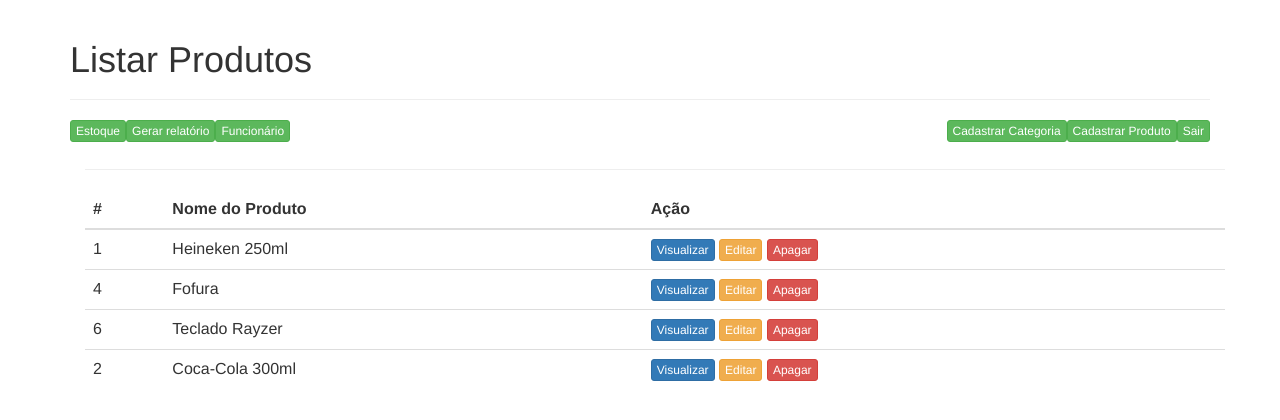
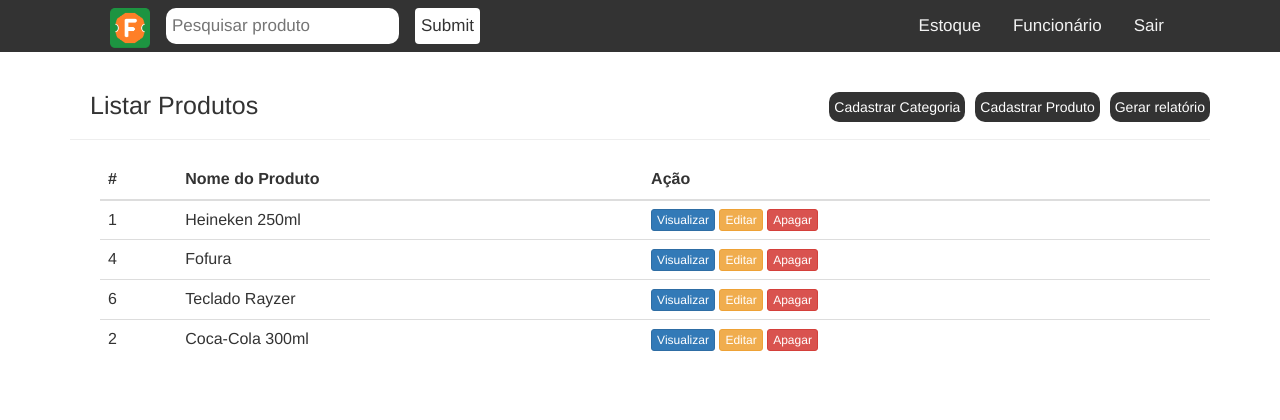
Before and after one commit to JuniorJWJ/Estock, a PHP site: page /estock-master/produto.php in a window 1280 px wide. Shown: the top 420 px of the page. Run offline with PHP 8.4, Linux system fonts and the light colour scheme; a user stored in the database is signed in; data comes from the database, SQL or seed files in the repository; data that the repository does not hold is empty; some libraries are stand-ins or nearby versions.

Commit message:
Botões de ação + navbar

```diff
--- a/css/style.css
+++ b/css/style.css
@@ -1,55 +1,74 @@
-/* * {box-sizing: border-box;}
-
-body {
-  margin: 0;
-  font-family: Arial, Helvetica, sans-serif;
-}
-
+/* NAVBAR */
 .topnav {
+  background-color: #333;
   overflow: hidden;
-  background-color: #e9e9e9;
 }
 
 .topnav a {
-  float: left;
-  display: block;
-  color: black;
+  float: right;
+  color: #f2f2f2;
   text-align: center;
   padding: 14px 16px;
   text-decoration: none;
   font-size: 17px;
+
 }
 
 .topnav a:hover {
   background-color: #ddd;
   color: black;
 }
-
 .topnav a.active {
-  background-color: #2196F3;
+  background-color: #4CAF50;
   color: white;
 }
 
 .topnav input[type=text] {
-  float: right;
+  float: left;
   padding: 6px;
   margin-top: 8px;
   margin-right: 16px;
   border: none;
+  border-radius: 10px;
   font-size: 17px;
 }
+.topnav button[type=submit] {
+  float: left;
+  padding: 6px;
+  margin-top: 8px;
+  margin-right: 16px;
+  border: 10px;
+  font-size: 17px;
+}
+.topnav img {
+  float: left;
+  width: 40px;
+  margin-left: 110px;
+  height: 40px;
+  margin-top: 8px;
+  margin-right: 16px;
+  border: none;
+}
 
-@media screen and (max-width: 600px) {
-  .topnav a, .topnav input[type=text] {
-    float: none;
-    display: block;
-    text-align: left;
-    width: 100%;
-    margin: 0;
-    padding: 14px;
-  }
+.vazio{
+  margin-right: 100px;
+}
 
-  .topnav input[type=text] {
-    border: 1px solid #ccc;
-  }
-} */
+/* ESTOQUE */
+h1{
+  font-size: 25px;
+  margin-left: 20px;
+}
+
+/* ESTOQUE */
+.quadrinhoarredondadoexemplo {
+  color: white;
+  background: #333;
+  border: 1px ;
+  margin-left: 10px;
+  margin-bottom: 0px;
+  padding: 5px;
+  text-align: center;
+  display: block;
+  border-radius: 10px;
+}
--- /dev/null
+++ b/header_produto.php
@@ -0,0 +1,12 @@
+<div class="topnav">
+	<div class="vazio">
+		<a href="http://localhost/estock-master/sair.php">Sair</a>
+		<a href="http://localhost/estock-master/funcionario.php">Funcionário</a>
+		<a href="http://localhost/estock-master/estoque.php">Estoque</a>
+	</div>
+	<img src="images/Logo.png">
+
+	<input type="text" placeholder="Pesquisar produto">
+	<button type="submit" class="btn btn-default">Submit</button>
+
+</div>
--- a/index.php
+++ b/index.php
@@ -1,5 +1,4 @@
 <?php
-	session_start();
 	include_once("conexao.php");
 	$_SESSION['log'] = "deslogado";
 ?>
--- a/modal.php
+++ b/modal.php
@@ -149,5 +149,5 @@
     </div>
     <!-- FIM MODAL CADASTRO FUNCIONARIO -->
 <?php }else{
-	header("Location: form_login.php");
+	header("Location: index.php");
 }?>
--- a/produto.php
+++ b/produto.php
@@ -17,39 +17,36 @@
 			<meta name="viewport" content="width=device-width, initial-scale=1">
 			<title>Modal</title>
 			<link href="css/bootstrap.min.css" rel="stylesheet">
+			<link rel="stylesheet" type="text/css" href="css/style.css">
 
 
 		</head>
 		<body>
+		<?php include_once("header_produto.php")?>
 		<div class="container theme-showcase" role="main">
 			<div class="page-header">
+				<a href="http://localhost/estock-master/arquivo.php"><button type="button" class="quadrinhoarredondadoexemplo pull-right" >Gerar relatório</button></a>
+				<button type="button" class="quadrinhoarredondadoexemplo pull-right" data-toggle="modal" data-target="#myModalcad">Cadastrar Produto</button>
+				<button type="button" class="quadrinhoarredondadoexemplo pull-right" data-toggle="modal" data-target="#myModalcadCat">Cadastrar Categoria</button>
 				<h1>Listar Produtos</h1>
 			</div>
-			<div class="pull-right">
-				<a href="http://localhost/estock-master/sair.php"><button type="button" class="btn btn-xs btn-success" >Sair</button></a>
-			</div>
-			<div class="pull-left">
-					<a href="http://localhost/estock-master/Estoque.php"><button type="button" class="btn btn-xs btn-success" >Estoque</button></a>
-			</div>
+
 			<?php
-			if($_SESSION['permissao']=="1"){?>
-				<div class="pull-left">
-					<a href="http://localhost/estock-master/arquivo.php"><button type="button" class="btn btn-xs btn-success" >Gerar relatório</button></a>
-				</div>
-				<div class="pull-left">
-						<a href="http://localhost/estock-master/funcionario.php"><button type="button" class="btn btn-xs btn-success" >Funcionário</button></a>
-				</div>
-				<div class="pull-right">
+			// if($_SESSION['permissao']=="1"){?>
+				<!-- <div class="pull-right">
+					<a href="http://localhost/estock-master/arquivo.php"><button type="button" class="quadrinhoarredondadoexemplo" >Gerar relatório</button></a>
+				</div> -->
+				<!-- <div class="pull-right">
 					<button type="button" class="btn btn-xs btn-success" data-toggle="modal" data-target="#myModalcad">Cadastrar Produto</button>
-				</div>
-				<div class="pull-right">
+				</div> -->
+				<!-- <div class="pull-right">
 					<button type="button" class="btn btn-xs btn-success" data-toggle="modal" data-target="#myModalcadCat">Cadastrar Categoria</button>
-				</div>
-			<?php } ?>
+				</div> -->
+			<?php //} ?>
 			<div class="container theme-showcase" role="main">
-				<div class="page-header">
-				</div>
-				<div class="row">
+				<!-- <div class="page-header"> -->
+				<!-- </div> -->
+				<!-- <div class="row"> -->
 					<div class="col-md-12">
 						<table class="table table-borderless table-dark">
 							<thead>
@@ -167,7 +164,7 @@
 							</tbody>
 						</table>
 					</div>
-				</div>
+				<!-- </div>		 -->
 			</div>
 
 		<!-- jQuery-->
@@ -201,5 +198,5 @@
 	</body>
 	</html>
 <?php }else{
-	header("Location: form_login.php");
+	header("Location: index.php");
 }?>
--- a/produto_create.php
+++ b/produto_create.php
@@ -1,7 +1,5 @@
 <?php
- 	session_start();
 	include_once("conexao.php");
-	include('index.php');
 
 	$nome = mysqli_real_escape_string($conn, $_POST['nome']);
 	$detalhes = mysqli_real_escape_string($conn, $_POST['detalhes']);
@@ -49,11 +47,11 @@
 			$result_processo = "INSERT INTO log (processo, horario) VALUES ('$processo', NOW())";
 			$resultado_processos = mysqli_query($conn, $result_processo);
 			echo "
-				<META HTTP-EQUIV=REFRESH CONTENT = '0;URL=http://localhost/Estock-master/produto.php'>
 				<script type=\"text/javascript\">
 					alert(\"Produto Cadastrado com Sucesso.\");
 				</script>
 			";
+			header("Location: produto.php");
 		}else{
 			echo "
 				<META HTTP-EQUIV=REFRESH CONTENT = '0;URL=http://localhost/Estock-master/produto.php'>
```
Also changed, not shown: estoque.php (+2 -62 lines), funcionario_create.php (+3 -4 lines), header_estoque.php (added, +12 -0 lines), header.php (indentation only), upload/5e7a968bdfb04.jpeg (added), upload/5e7a99cd44702.jpeg (added), 1 other file.
